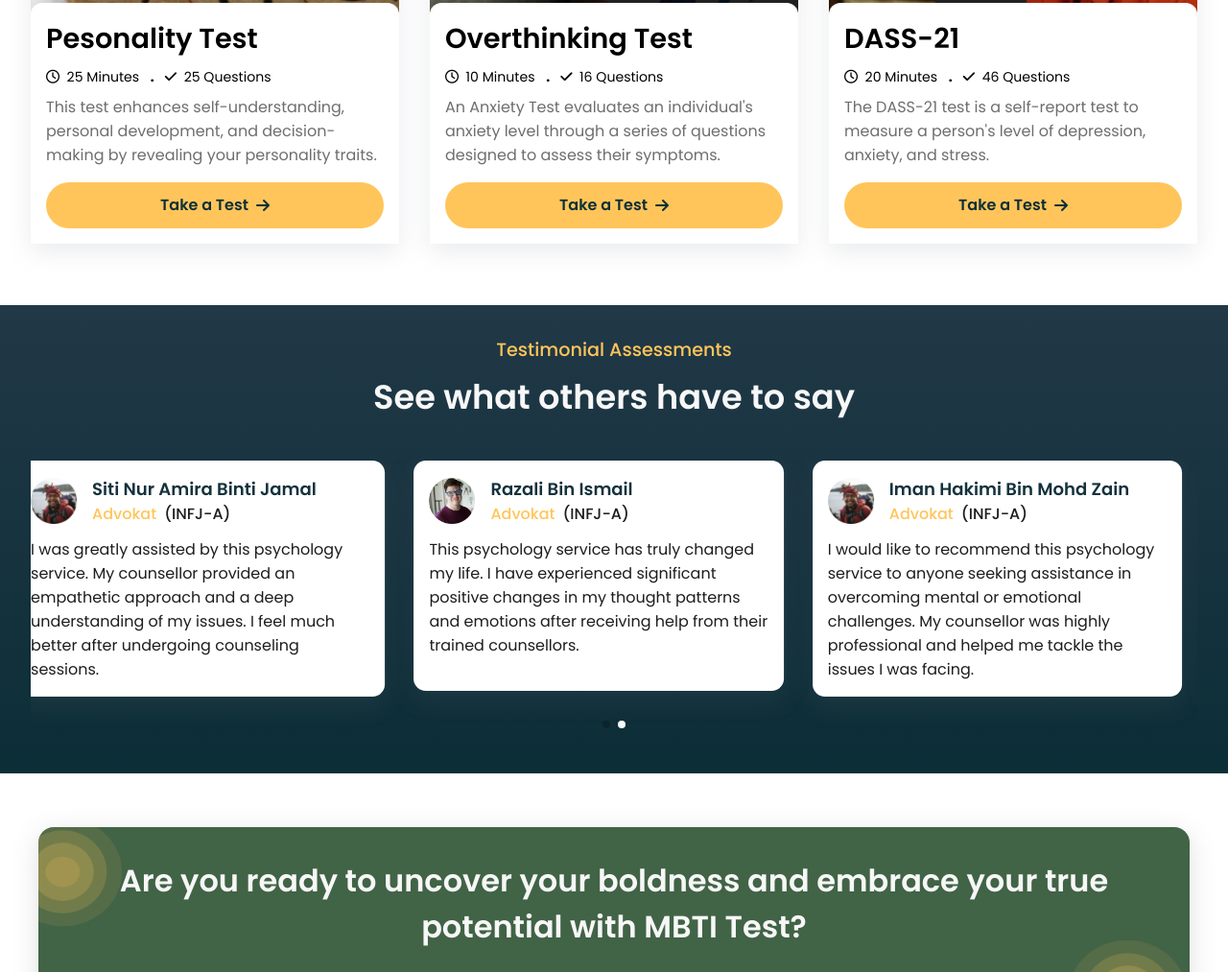
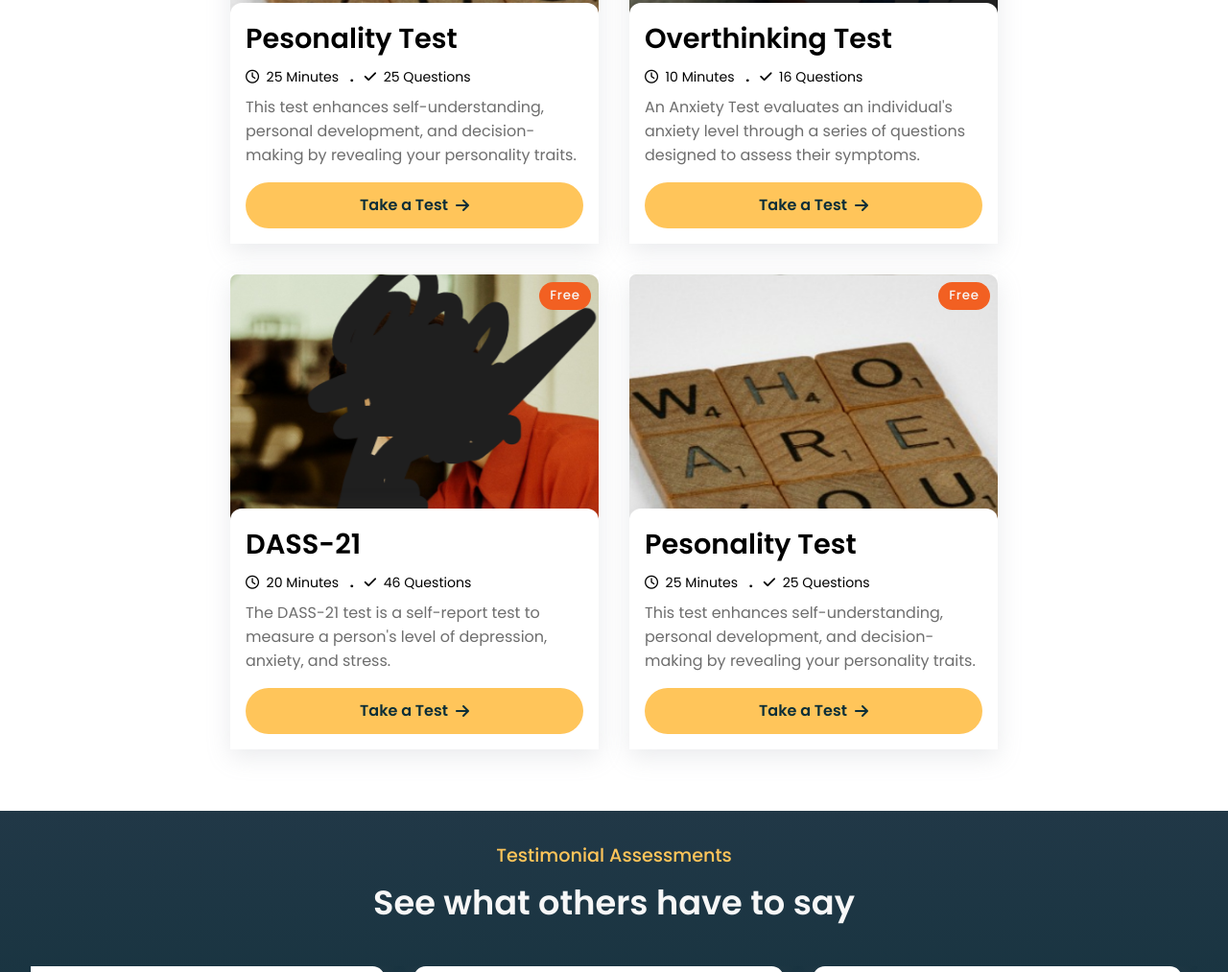
Before and after one commit to hax0-r/fiverr_myMental, a plain HTML site: page index.html in a window 1280 px wide. Shown: the part 913-1926 px from the top of the page at 96% size. Drawn offline with nearby package versions, Linux system fonts and the light colour scheme.

Commit message:
first commit

```diff
--- a/css/index.css
+++ b/css/index.css
@@ -1,4 +1,3 @@
-
 @import url('https://fonts.googleapis.com/css2?family=Poppins:ital,wght@0,100;0,200;0,300;0,400;0,500;0,600;0,700;0,800;0,900;1,100;1,200;1,300;1,400;1,500;1,600;1,700;1,800;1,900&display=swap');
 
 * {
@@ -561,6 +560,7 @@ nav .fa-solid:hover {
         -webkit-box-direction: reverse;
         -ms-flex-direction: column-reverse;
         flex-direction: column-reverse;
+        height: calc(100vh - 5rem);
     }
 
     .section1 .swiper-slide .left {
@@ -603,10 +603,15 @@ nav .fa-solid:hover {
 }
 
 .assessments {
-    max-width: 80rem;
-    width: 100%;
     margin: auto;
     padding: 2rem;
+}
+
+@media screen and (max-width:1695px) {
+    .assessments {
+        max-width: 60rem;
+        width: 100%;
+    }
 }
 
 .assessments p {
--- a/index.html
+++ b/index.html
@@ -140,6 +140,22 @@
                     </div>
                     <p>The DASS-21 test is a self-report test to measure a person's level of depression, anxiety, and
                         stress.</p>
+                    <button>Take a Test <i class="fa-solid fa-arrow-right"></i></button>
+                </div>
+            </div>
+            <div class="card">
+                <button class="free">Free</button>
+                <img src="./Assets/Home/card1.png" alt="">
+                <div class="content">
+                    <h2>Pesonality Test</h2>
+                    <div class="mix">
+                        <i class="fa-regular fa-clock"></i> &nbsp;25 Minutes <span
+                            style="padding: 0 .5rem; font-weight: bolder;"> . </span> <i class="fa-solid fa-check"></i>
+                        &nbsp;25 Questions
+                    </div>
+                    <p>This test enhances self-understanding, personal development, and decision-making by revealing
+                        your
+                        personality traits.</p>
                     <button>Take a Test <i class="fa-solid fa-arrow-right"></i></button>
                 </div>
             </div>
```
Also changed, not shown: css/about.css (+5 -2 lines).
